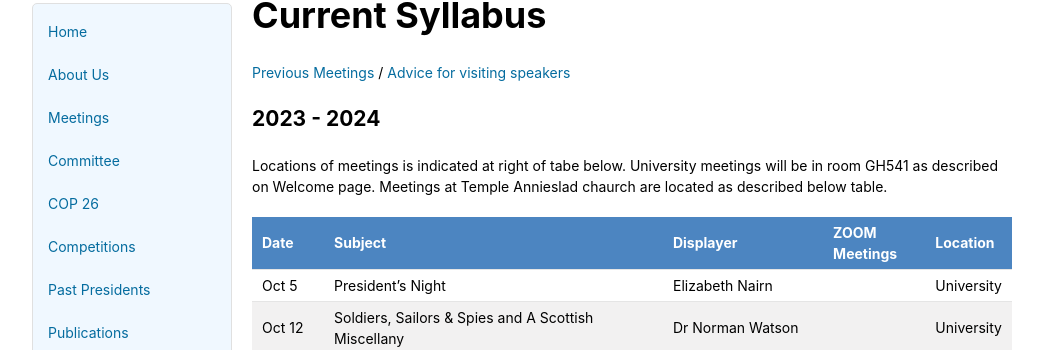
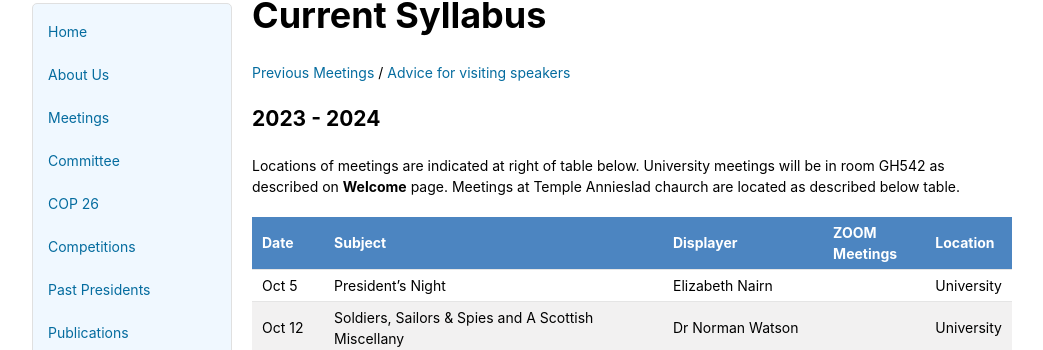
Before and after one commit to astalker/caledonian-stamps, a Jekyll site: the page built from meetings.md, in a window 1280 px wide. Shown: the part 125-475 px from the top of the page, without its empty margins (118-1161 px from the left). Built offline with Jekyll 4.4.1, drawn with Linux system fonts in a browser that asks for light colours; our own code applies the rules of GitHub Pages for plain Markdown files.

Commit message:
Typos on intro corrected

```diff
--- a/meetings.md
+++ b/meetings.md
@@ -4,7 +4,7 @@
 
 ## 2023 - 2024 ##
 
-Locations of meetings is indicated at right of tabe below. University meetings will be in room GH541 as described on Welcome page. Meetings at Temple Annieslad chaurch are located as described below table.
+Locations of meetings are indicated at right of table below. University meetings will be in room GH542 as described on **Welcome** page. Meetings at Temple Annieslad chaurch are located as described below table.
 
 Date  | Subject | Displayer | ZOOM Meetings| Location|
 ----- | ------- | --------- | -------------| -------- |
```
